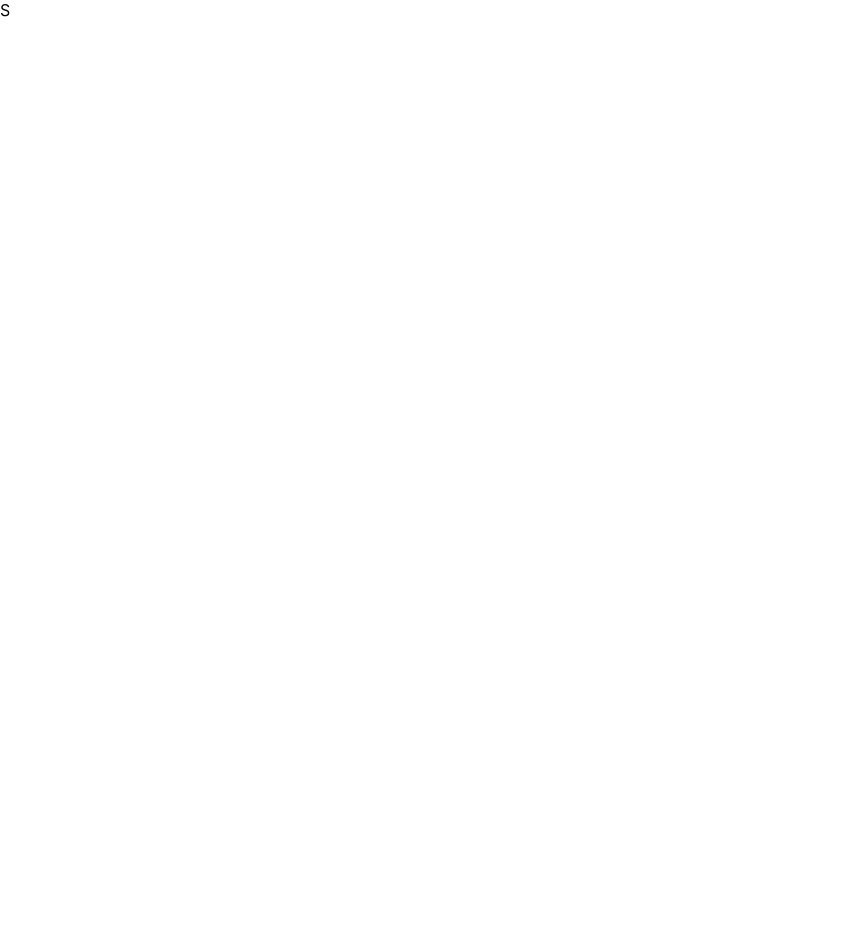
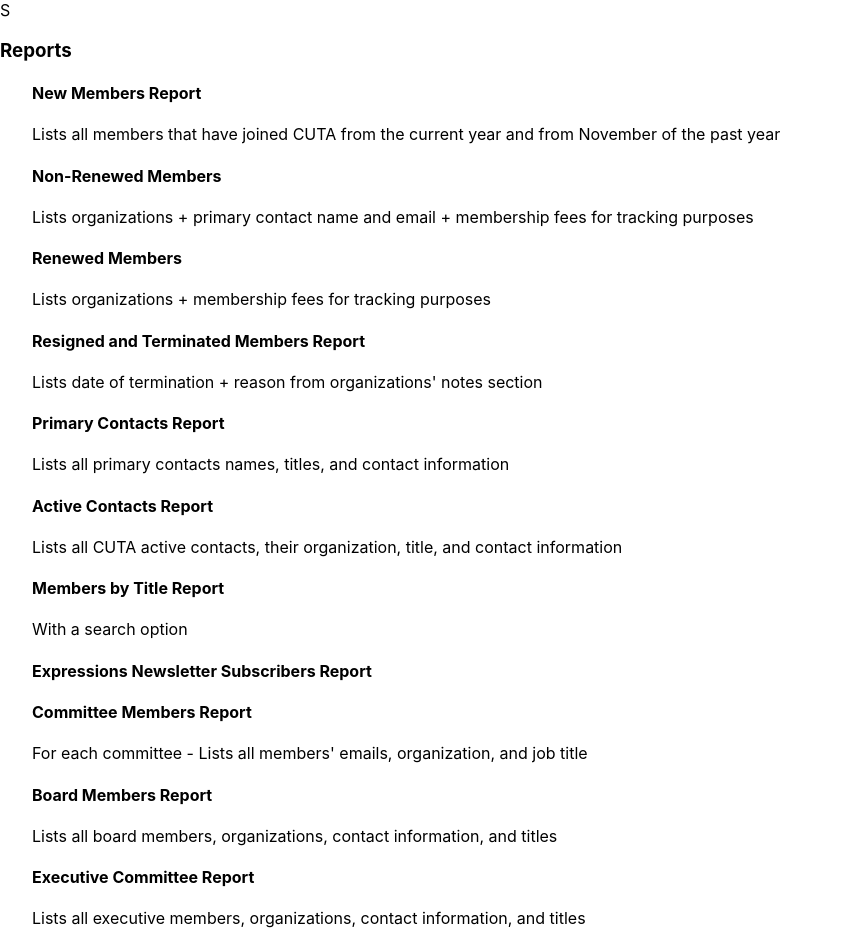
Before and after one commit to DindyalM/ACTU, a SvelteKit app: page /reports in a window 1280 px wide. Shown: the whole page, without its empty margins (0-842 px from the left). Before the commit the page ends 800 px from the top, so only its background shows below. Built offline with nearby package versions, Linux system fonts and the light colour scheme.

Commit message:
1 file modified

```diff
--- a/src/routes/reports/+page.svelte
+++ b/src/routes/reports/+page.svelte
@@ -0,0 +1,155 @@
+<script>
+  let activeReport = null;
+
+  const reports = [
+    { title: 'New Members Report', description: 'Lists all members that have joined CUTA from the current year and from November of the past year' },
+    { title: 'Non-Renewed Members', description: 'Lists organizations + primary contact name and email + membership fees for tracking purposes' },
+    { title: 'Renewed Members', description: 'Lists organizations + membership fees for tracking purposes' },
+    { title: 'Resigned and Terminated Members Report', description: 'Lists date of termination + reason from organizations\' notes section' },
+    { title: 'Primary Contacts Report', description: 'Lists all primary contacts names, titles, and contact information' },
+    { title: 'Active Contacts Report', description: 'Lists all CUTA active contacts, their organization, title, and contact information' },
+    { title: 'Members by Title Report', description: 'With a search option' },
+    { title: 'Expressions Newsletter Subscribers Report', description: '' },
+    { title: 'Committee Members Report', description: 'For each committee - Lists all members\' emails, organization, and job title' },
+    { title: 'Board Members Report', description: 'Lists all board members, organizations, contact information, and titles' },
+    { title: 'Executive Committee Report', description: 'Lists all executive members, organizations, contact information, and titles' }
+  ];
+
+  function setActiveReport(report) {
+    activeReport = report;
+  }
+
+  function clearActiveReport() {
+    activeReport = null;
+  }
+</script>
+
+<div class="reports-container">
+  <h3>Reports</h3>
+  <div class="report-list">
+    {#each reports as report}
+      <div class="report" on:click={() => setActiveReport(report)}>
+        <h4>{report.title}</h4>
+        <p>{report.description}</p>
+      </div>
+    {/each}
+  </div>
+  {#if activeReport !== null}
+    <div class="report-details">
+      <h4>{activeReport.title}</h4>
+      <p>{activeReport.description}</p>
+      <button on:click={clearActiveReport}>Close</button>
+    </div>
+  {/if}
+</div>
+<style>
+  .report-container {
+    max-width: 800px;
+    margin: 0 auto;
+    text-align: center;
+  }
+
+  .report-container h3 {
+    font-size: 2rem;
+    margin-bottom: 1rem;
+  }
+
+  .buttons {
+    display: flex;
+    justify-content: center;
+    margin-bottom: 1rem;
+  }
+
+  button {
+    background-color: #FFF;
+    color: #000;
+    border: 1px solid #000;
+    border-radius: 5px;
+    padding: 0.5rem;
+    margin-right: 1rem;
+    cursor: pointer;
+    transition: background-color 0.3s ease;
+  }
+
+  button.active {
+    background-color: #000;
+    color: #FFF;
+  }
+
+  .report-content {
+    display: flex;
+    flex-direction: column;
+    align-items: center;
+  }
+
+  .report {
+    margin-top: 2rem;
+    width: 100%;
+    overflow-x: auto;
+  }
+
+  .report table {
+    border-collapse: collapse;
+    width: 100%;
+  }
+
+  .report th, .report td {
+    border: 1px solid #ddd;
+    padding: 0.5rem;
+    text-align: center;
+  }
+
+  .report th {
+    background-color: #f2f2f2;
+    font-weight: bold;
+  }
+
+  .report td {
+    vertical-align: middle;
+  }
+
+  .search {
+    margin-top: 2rem;
+    display: flex;
+    justify-content: center;
+    align-items: center;
+  }
+
+  .search label {
+    margin-right: 0.5rem;
+    font-weight: bold;
+  }
+
+  .search input {
+    padding: 0.5rem;
+    border-radius: 5px;
+    border: 1px solid #ccc;
+    width: 100%;
+    max-width: 400px;
+  }
+
+  @media (min-width: 768px) {
+    .report-content {
+      flex-direction: row;
+    }
+
+    .report {
+      margin-top: 0;
+      margin-left: 2rem;
+      margin-right: 2rem;
+      width: auto;
+      overflow-x: visible;
+    }
+
+    .search {
+      margin-top: 0;
+      margin-left: 2rem;
+      margin-right: 2rem;
+    }
+
+    .search input {
+      width: auto;
+      max-width: 100%;
+    }
+  }
+</style>
```
